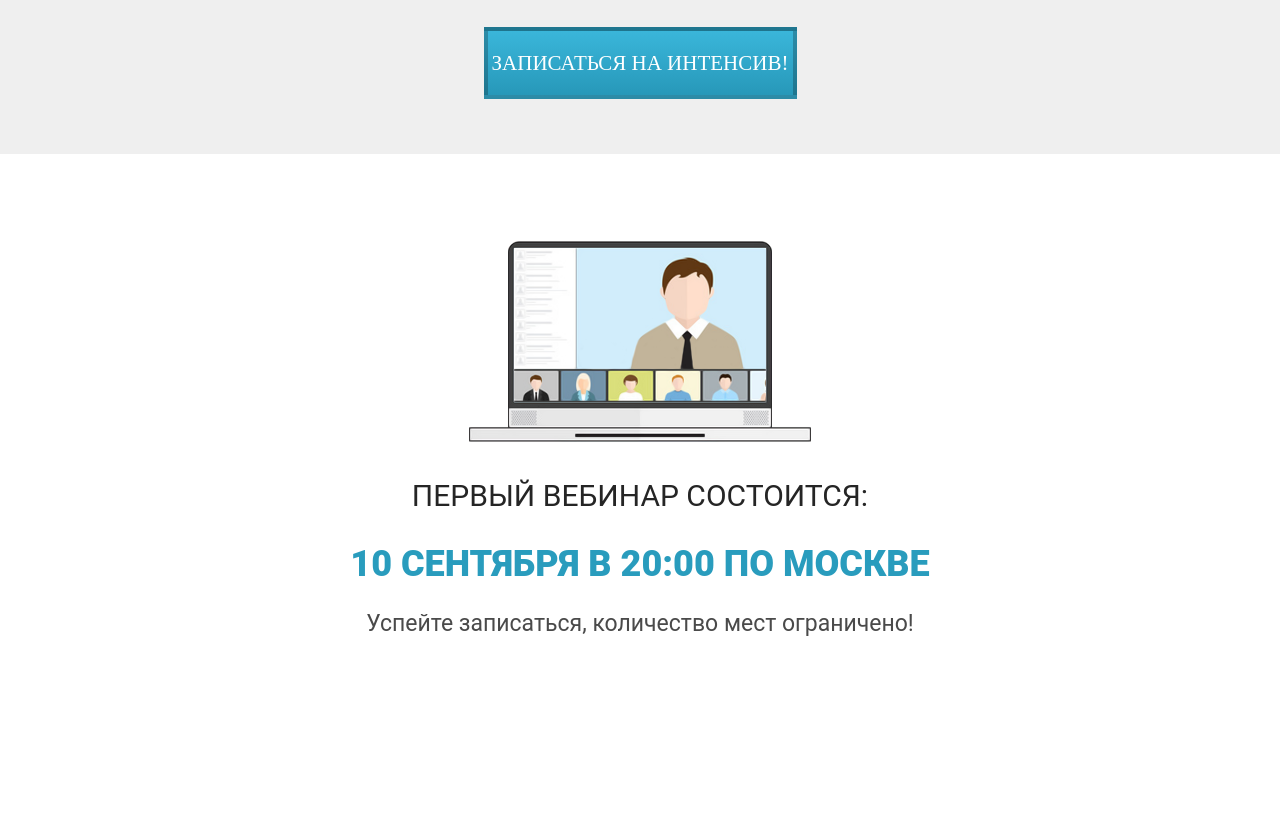
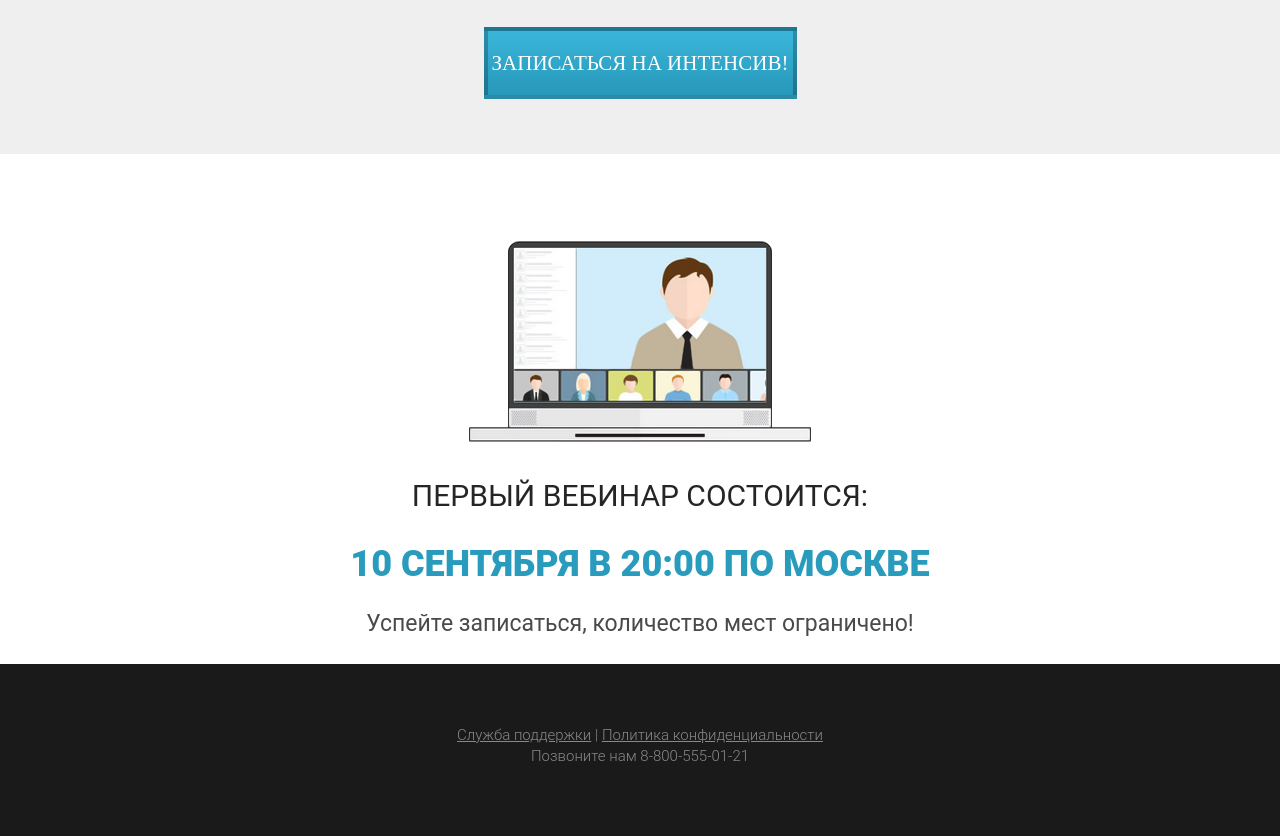
Before and after one commit to PavelTerekhov/Wordpress, a plain HTML site: page index.html in a window 1280 px wide. Shown: the part 2992-3828 px from the top of the page. Before the commit the page ends 3656 px from the top, so only its background shows below. Drawn offline with Linux system fonts and the light colour scheme.

Commit message:
Added footer

```diff
--- a/css/style.css
+++ b/css/style.css
@@ -284,3 +284,32 @@
     text-align: center;
     color: #4A4A4A;
 }
+footer {
+    min-height: 166px;
+    background-color: #1a1a1a;
+    padding: 61px 0 69px 0;
+}
+
+.info {
+    margin: 0 auto;
+    width: 377px;
+    text-align: center;
+    color: #888888;
+    font-family: Roboto;
+    font-size: 15px;
+    font-weight: 300;
+    line-height: 21px;
+}
+
+footer a {
+    color: #888888;
+    font-family: Roboto;
+    font-size: 15px;
+    font-weight: 300;
+    line-height: 21px;
+    text-decoration: none;
+}
+
+.underlined {
+    text-decoration: underline;
+}
--- a/index.html
+++ b/index.html
@@ -123,5 +123,14 @@
             <div class="firstWebinar_subheader">Успейте записаться, количество мест ограничено!</div>
         </div>
     </section>
+    <footer>
+        <div class="info">
+            <div class="info_links">
+                <a href="#" class="underlined">Служба поддержки</a>
+                |
+                <a href="#" class="underlined">Политика конфиденциальности</a>
+            </div>
+            Позвоните нам <a href="tel:+88005550121">8-800-555-01-21</a>
+    </footer>
 </body>
 </html>
```
